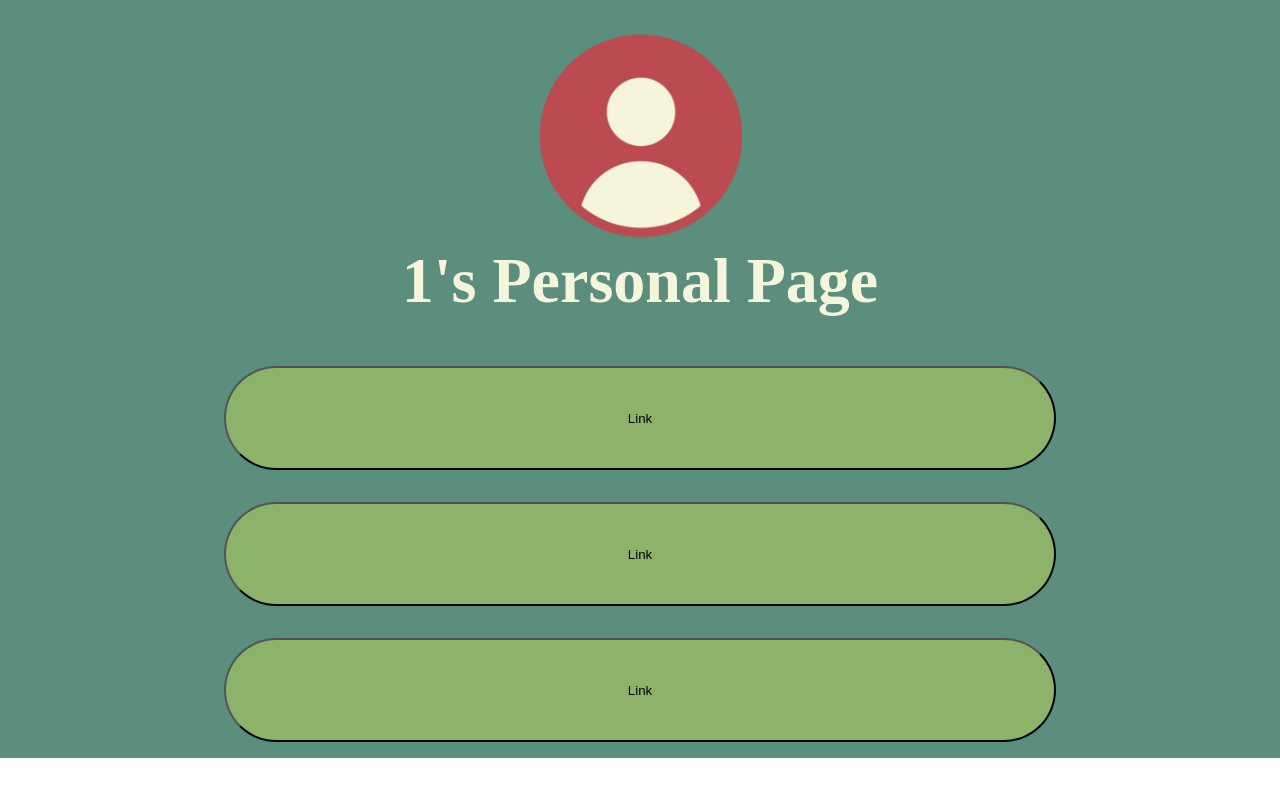
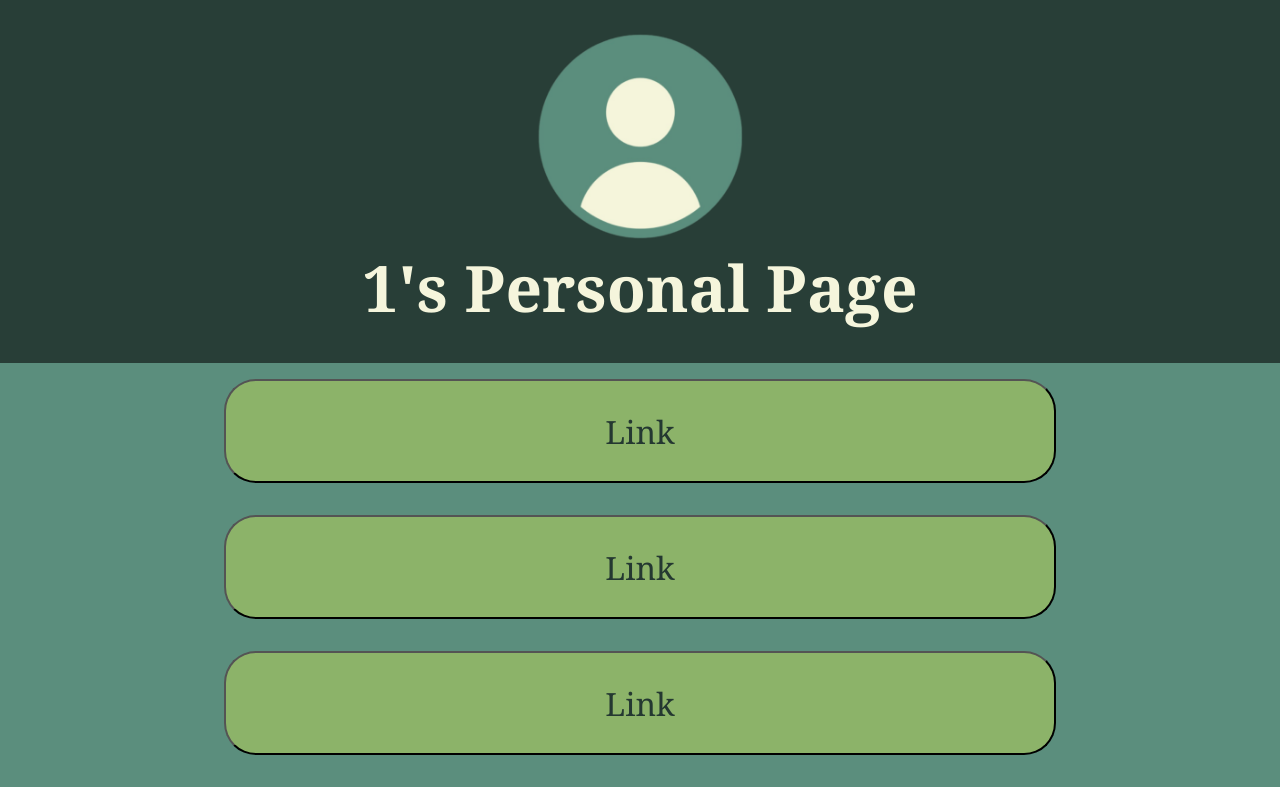
Before and after one commit to Aebel-Shajan/connect-cards, a React (Vite) app: page /1 in a window 1280 px wide. Built offline with nearby package versions, Linux system fonts and the light colour scheme.

Commit message:
edits styling for more cohesiveness and button hover

```diff
--- a/src/components/PersonalPage/PersonalPage.css
+++ b/src/components/PersonalPage/PersonalPage.css
@@ -1,23 +1,36 @@
 #title {
   color: beige;
-  margin-bottom: 2rem;
   font-size: 4rem;
+  font-family: Cambria, Cochin, Georgia, Times, "Times New Roman", serif;
 }
 .profile-pic {
   height: 13rem;
-  margin-top: 2rem;
+}
+
+.header {
+  background-image: url("../../assets/background.png");
+  padding: 2rem;
 }
 
 .body {
   text-align: center;
   background-color: #5b8e7d;
+  padding-bottom: 1rem;
 }
 
 .buttons {
   width: 65%;
   height: 6.5rem;
   margin: 1rem auto;
-  border-radius: 4rem;
+  border-radius: 2rem;
   background-color: #8cb369;
-  size: 10rem;
+
+  /* Button title styling */
+  font-size: 2rem;
+  color: #243831;
+  font-family: Cambria, Cochin, Georgia, Times, "Times New Roman", serif;
 }
+
+.buttons:hover {
+  background-color: #b6cfa0;
+}
--- a/src/components/PersonalPage/PersonalPage.jsx
+++ b/src/components/PersonalPage/PersonalPage.jsx
@@ -2,6 +2,7 @@ import { useParams } from "react-router-dom";
 import "./PersonalPage.css";
 import {} from "module";
 import profileIcon from "../../assets/profile-icon.png";
+import background from "../../assets/background.png";
 
 const PersonalPage = () => {
   let { userId } = useParams();
@@ -22,11 +23,13 @@ const PersonalPage = () => {
   ));
 
   return (
-    <div className="body">
-      <img className="profile-pic" src={profileIcon} />
-      <h1 id="title">{userId}&apos;s Personal Page</h1>
+    <body className="body">
+      <div className="header">
+        <img className="profile-pic" src={profileIcon} />
+        <h1 id="title">{userId}&apos;s Personal Page</h1>
+      </div>
       <div>{buttons}</div>
-    </div>
+    </body>
   );
 };
 
```
Also changed, not shown: src/assets/background.png (added), src/assets/profile-icon.png.
